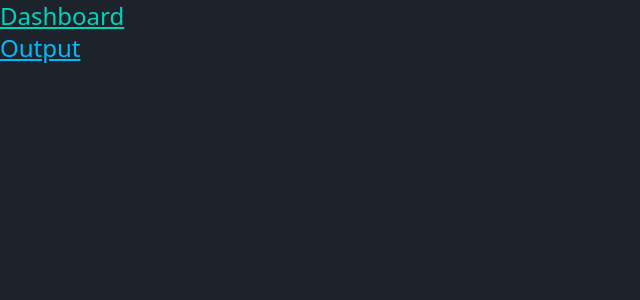
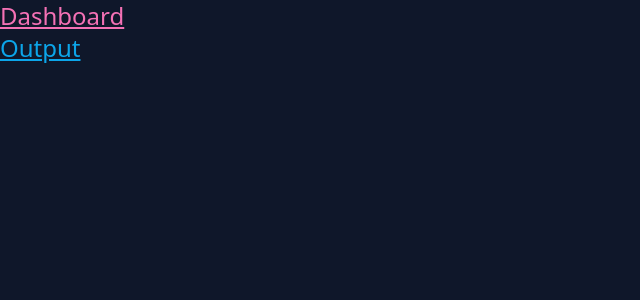
Before and after one commit to uboar/xf-webvj, a SvelteKit app: page / in a window 1280 px wide. Shown: the top 300 px of the page, without its empty margins (0-640 px from the left). Built offline with nearby package versions, Linux system fonts and the light colour scheme.

Commit message:
style: daisyuiのテーマをダークからナイトに変更

```diff
--- a/src/app.css
+++ b/src/app.css
@@ -1,5 +1,5 @@
 @import 'tailwindcss';
 
 @plugin "daisyui" {
-  themes: dark --default;
+  themes: night --default;
 }
```
